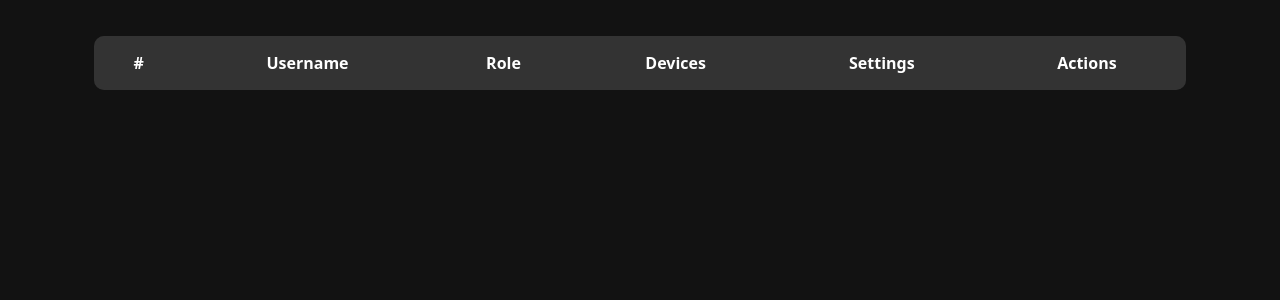
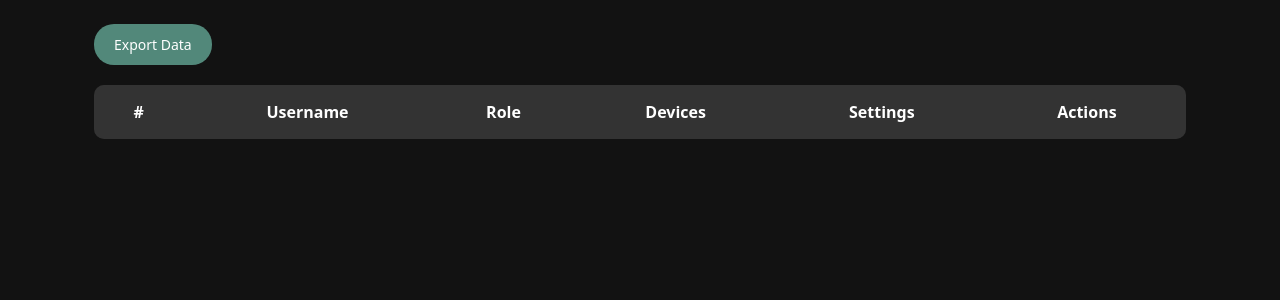
Before and after one commit to t0ry003/SmartDash, a Flask app: template templates/admin_dashboard.html in a window 1280 px wide. Shown: the part 66-366 px from the top of the page. Run offline with Flask 3, Linux system fonts and the light colour scheme; the template is opened without the code that fills it, so the values that code supplies are empty; some libraries are stand-ins or nearby versions.

Commit message:
Added: - Export data Updated: - Code readability

```diff
--- a/app.py
+++ b/app.py
@@ -2,6 +2,8 @@ import os
 import random
 
 import requests
+from Scripts.bottle import response
+
 import setup
 import pymssql
 from setup import *
@@ -32,13 +34,11 @@ print(f"{BColors.OKGREEN}DB URI: {db_uri}{BColors.ENDC}")
 db = SQLAlchemy(app)
 bcrypt = Bcrypt(app)
 
-# Flask-Login setup
 login_manager = LoginManager()
 login_manager.login_view = 'login'
 login_manager.init_app(app)
 
 
-# User Model
 class User(UserMixin, db.Model):
     id = db.Column(db.Integer, primary_key=True)
     username = db.Column(db.String(100), unique=True, nullable=False)
@@ -66,7 +66,6 @@ class User(UserMixin, db.Model):
     def get_devices(self):
         return json.loads(self.devices)
 
-    #     save user settings: theme, show ip address
     def save_settings(self, user_settings):
         self.settings = json.dumps(user_settings)
         db.session.commit()
@@ -75,13 +74,11 @@ class User(UserMixin, db.Model):
         return json.loads(self.settings)
 
 
-# Load user function
 @login_manager.user_loader
 def load_user(user_id):
     return db.session.get(User, int(user_id))
 
 
-# Route: Home (requires login)
 @app.route('/')
 @login_required
 def home():
@@ -90,7 +87,6 @@ def home():
     return render_template('home.html', username=user.username, devices=devices, get_device_icon=get_device_icon)
 
 
-# Route: Register
 @app.route('/register', methods=['GET', 'POST'])
 def register():
     if request.method == 'POST':
@@ -103,13 +99,11 @@ def register():
             flash('Username already exists. Choose another one.')
             return redirect(url_for('register'))
 
-        # check if any user exists to create the first admin
         if User.query.count() == 0:
             role = 'admin'
         else:
             role = 'user'
 
-        # Hash the password before saving using bcrypt
         hashed_password = bcrypt.generate_password_hash(password).decode('utf-8')
         new_user = User(username=username, password=hashed_password, role=role)
         db.session.add(new_user)
@@ -121,7 +115,6 @@ def register():
     return render_template('register.html')
 
 
-# Route: Login
 @app.route('/login', methods=['GET', 'POST'])
 def login():
     if request.method == 'POST':
@@ -161,7 +154,6 @@ def change_password():
     return redirect(url_for('login'))
 
 
-# Route: Logout
 @app.route('/logout')
 @login_required
 def logout():
@@ -169,7 +161,6 @@ def logout():
     return redirect(url_for('login'))
 
 
-# Admin panel for user management
 @app.route('/admin_dashboard', methods=['GET', 'POST'])
 @login_required
 def admin_dashboard():
@@ -280,32 +271,57 @@ def delete_device(user_id, device_id):
         return jsonify({'status': 'error', 'message': 'Device not found'}), 404
 
 
-# Route: Add Device
 @app.route('/add_device', methods=['POST'])
 @login_required
 def add_device():
     if not current_user.is_authenticated:
-        return redirect(url_for('login'))  # Ensure the user is logged in
+        return redirect(url_for('login'))
 
     device_name = request.form['device_name']
     device_ip = request.form['device_ip']
     device_type = request.form['device_type']
     current_user.add_device(device_name, device_ip, device_type)
 
-    return redirect(url_for('home'))  # Redirect to home after adding device
+    return redirect(url_for('home'))
 
 
-# Route: Remove Device
+@app.route('/export_data', methods=['GET'])
+@login_required
+def export_data():
+    if not current_user.is_authenticated:
+        return redirect(url_for('login'))
+
+    if (current_user.role != 'admin'):
+        return jsonify({'status': 'error', 'message': 'Unauthorized'}), 403
+
+    users = User.query.all()
+    data = []
+
+    for user in users:
+        user_data = {
+            'id': user.id,
+            'username': user.username,
+            'role': user.role,
+            'devices': json.loads(user.devices),
+            'settings': json.loads(user.settings)
+        }
+        data.append(user_data)
+
+    response = jsonify(data)
+    response.headers['Content-Disposition'] = 'attachment; filename=exported_data.json'
+    return response
+
+
 @app.route('/remove_device', methods=['POST'])
 @login_required
 def remove_device():
     if not current_user.is_authenticated:
-        return redirect(url_for('login'))  # Ensure the user is logged in
+        return redirect(url_for('login'))
 
     device_name = request.form['device_name']
     current_user.remove_device(device_name)
 
-    return redirect(url_for('home'))  # Redirect to home after removing device
+    return redirect(url_for('home'))
 
 
 @app.route('/toggle_device', methods=['POST'])
@@ -347,7 +363,7 @@ def get_device_icon(device_type):
         "sensor": "fa-rss",
         "fronius": "fa-solar-panel"
     }
-    return icons.get(device_type, "fa-question-circle")  # Default icon if type not found
+    return icons.get(device_type, "fa-question-circle")
 
 
 @app.route('/solar-data')
@@ -378,7 +394,7 @@ def solar_data():
             power_factor = data.get('Body', {}).get('Data', {}).get('PowerFactor_Sum', 0)
             reactive_power = data.get('Body', {}).get('Data', {}).get('PowerReactive_Q_Sum', 0)
 
-            co2_savings = 10.82  # You might want to calculate this dynamically
+            co2_savings = 10.82
 
             return jsonify({
                 'power': power,
@@ -403,7 +419,7 @@ def solar_data():
 
 def fetch_fronius_device_data():
     if not current_user.is_authenticated:
-        return redirect(url_for('login'))  # Ensure the user is logged in
+        return redirect(url_for('login'))
 
     device_data = []
     for device in current_user.get_devices():
@@ -427,8 +443,8 @@ def fetch_fronius_data(ip_address):
 
 @app.route('/temperature-data', methods=['GET'])
 def get_temperature_data():
-    temperature = round(random.uniform(5, 40.0), 2)  # Simulated temperature in °C
-    humidity = round(random.uniform(0, 70.0), 2)  # Simulated humidity in %
+    temperature = round(random.uniform(5, 40.0), 2)
+    humidity = round(random.uniform(0, 70.0), 2)
     pressure = round(random.uniform(0, 100), 2)
     data = {
         'temperature': temperature,
@@ -438,8 +454,7 @@ def get_temperature_data():
     return jsonify(data)
 
 
-# Main
 if __name__ == '__main__':
     with app.app_context():
-        db.create_all()  # Creates database tables in MySQL
+        db.create_all()
     app.run(host="0.0.0.0", port=5000, debug=True)
--- a/setup.py
+++ b/setup.py
@@ -42,7 +42,8 @@ def test_connection(db_uri):
         print(f"{BColors.OKGREEN}Connection successful!{BColors.ENDC}")
         return True
     except Exception as e:
-        print(f"{BColors.FAIL}Connection failed: {e}{BColors.ENDC}")
+        print(
+            f"{BColors.FAIL}Connection failed: {e}{BColors.ENDC}\n{BColors.OKCYAN}THE DATABASE MAY BE IN TIMEOUT.{BColors.ENDC}")
         return False
 
 
--- a/templates/admin_dashboard.html
+++ b/templates/admin_dashboard.html
@@ -7,6 +7,8 @@
         {% for message in get_flashed_messages() %}
             <div class="alert alert-danger mt-2 text-center">{{ message }}</div>
         {% endfor %}
+
+        <button id="export-data-btn" class="btn btn-primary btn-sm mt-2">Export Data</button>
 
         <div class="table-responsive">
             <table class="table table-dark table-striped text-center align-middle">
@@ -27,12 +29,14 @@
                         <td>{{ user.username }}</td>
                         <td>{{ user.role }}</td>
                         <td>
-                            <button class="btn btn-success btn-sm" data-bs-toggle="modal" data-bs-target="#devicesModal-{{ user.id }}">
+                            <button class="btn btn-success btn-sm" data-bs-toggle="modal"
+                                    data-bs-target="#devicesModal-{{ user.id }}">
                                 Show Devices ({{ user.get_devices()|length }})
                             </button>
                         </td>
                         <td>
-                            <button class="btn btn-success btn-sm" data-bs-toggle="modal" data-bs-target="#settingsModal-{{ user.id }}">
+                            <button class="btn btn-success btn-sm" data-bs-toggle="modal"
+                                    data-bs-target="#settingsModal-{{ user.id }}">
                                 Show Settings
                             </button>
                         </td>
@@ -47,7 +51,8 @@
                                 <input type="hidden" name="action" value="change_role">
                                 <select name="new_role" id="role_select" class="form-control d-inline w-auto">
                                     <option value="user" {% if user.role == 'user' %}selected{% endif %}>User</option>
-                                    <option value="admin" {% if user.role == 'admin' %}selected{% endif %}>Admin</option>
+                                    <option value="admin" {% if user.role == 'admin' %}selected{% endif %}>Admin
+                                    </option>
                                 </select>
                                 <button type="submit" class="btn btn-success btn-sm">Change Role</button>
                             </form>
@@ -62,11 +67,13 @@
     <!-- Modals for each user -->
     {% for user in users %}
         <!-- Devices Modal -->
-        <div class="modal fade" id="devicesModal-{{ user.id }}" tabindex="-1" aria-labelledby="devicesModalLabel-{{ user.id }}" aria-hidden="true">
+        <div class="modal fade" id="devicesModal-{{ user.id }}" tabindex="-1"
+             aria-labelledby="devicesModalLabel-{{ user.id }}" aria-hidden="true">
             <div class="modal-dialog modal-dialog-centered modal-md">
                 <div class="modal-content">
                     <div class="modal-header">
-                        <h5 class="modal-title" id="devicesModalLabel-{{ user.id }}">Devices for {{ user.username }}</h5>
+                        <h5 class="modal-title" id="devicesModalLabel-{{ user.id }}">Devices
+                            for {{ user.username }}</h5>
                         <button type="button" class="btn-close" data-bs-dismiss="modal" aria-label="Close"></button>
                     </div>
                     <div class="modal-body">
@@ -74,22 +81,31 @@
                             {% for device in user.get_devices() %}
                                 <div class="row mb-2 justify-content-center">
                                     <div class="col-2">
-                                        <input type="text" value="{{ device.name }}" class="form-control form-control-sm" data-device-id="{{ loop.index0 }}" data-field="name">
+                                        <input type="text" value="{{ device.name }}"
+                                               class="form-control form-control-sm" data-device-id="{{ loop.index0 }}"
+                                               data-field="name">
                                     </div>
                                     <div class="col-2">
-                                        <input type="text" value="{{ device.ip }}" class="form-control form-control-sm" data-device-id="{{ loop.index0 }}" data-field="ip">
+                                        <input type="text" value="{{ device.ip }}" class="form-control form-control-sm"
+                                               data-device-id="{{ loop.index0 }}" data-field="ip">
                                     </div>
                                     <div class="col-2">
-                                        <input type="text" value="{{ device.type }}" class="form-control form-control-sm" data-device-id="{{ loop.index0 }}" data-field="type">
+                                        <input type="text" value="{{ device.type }}"
+                                               class="form-control form-control-sm" data-device-id="{{ loop.index0 }}"
+                                               data-field="type">
                                     </div>
                                     <div class="col-2">
-                                        <button class="btn btn-danger btn-sm" onclick="deleteDevice({{ user.id }}, {{ loop.index0 }})">Delete</button>
+                                        <button class="btn btn-danger btn-sm"
+                                                onclick="deleteDevice({{ user.id }}, {{ loop.index0 }})">Delete
+                                        </button>
                                     </div>
                                 </div>
                             {% endfor %}
                         </div>
                         <div class="text-center">
-                            <button id="save-devices-{{ user.id }}" class="btn btn-success btn-sm mt-2" onclick="saveDevices({{ user.id }})">Save Devices</button>
+                            <button id="save-devices-{{ user.id }}" class="btn btn-success btn-sm mt-2"
+                                    onclick="saveDevices({{ user.id }})">Save Devices
+                            </button>
                         </div>
                     </div>
                 </div>
@@ -97,32 +113,43 @@
         </div>
 
         <!-- Settings Modal -->
-        <div class="modal fade" id="settingsModal-{{ user.id }}" tabindex="-1" aria-labelledby="settingsModalLabel-{{ user.id }}" aria-hidden="true">
+        <div class="modal fade" id="settingsModal-{{ user.id }}" tabindex="-1"
+             aria-labelledby="settingsModalLabel-{{ user.id }}" aria-hidden="true">
             <div class="modal-dialog modal-dialog-centered modal-md">
                 <div class="modal-content">
                     <div class="modal-header">
-                        <h5 class="modal-title" id="settingsModalLabel-{{ user.id }}">Settings for {{ user.username }}</h5>
+                        <h5 class="modal-title" id="settingsModalLabel-{{ user.id }}">Settings
+                            for {{ user.username }}</h5>
                         <button type="button" class="btn-close" data-bs-dismiss="modal" aria-label="Close"></button>
                     </div>
                     <div class="modal-body">
                         <div class="row mb-2 justify-content-center">
                             <div class="col-12 text-center">
                                 <label for="theme-select-{{ user.id }}" class="form-label">Theme</label>
-                                <select id="theme-select-{{ user.id }}" class="form-control form-control-sm d-inline w-auto" data-setting-field="theme">
-                                    <option value="dark" {% if user.get_settings().theme == 'dark' %}selected{% endif %}>Dark</option>
-                                    <option value="light" {% if user.get_settings().theme == 'light' %}selected{% endif %}>Light</option>
+                                <select id="theme-select-{{ user.id }}"
+                                        class="form-control form-control-sm d-inline w-auto" data-setting-field="theme">
+                                    <option value="dark"
+                                            {% if user.get_settings().theme == 'dark' %}selected{% endif %}>Dark
+                                    </option>
+                                    <option value="light"
+                                            {% if user.get_settings().theme == 'light' %}selected{% endif %}>Light
+                                    </option>
                                 </select>
                             </div>
                         </div>
                         <div class="row mb-2 align-items-center justify-content-center">
                             <div class="col-auto text-center">
-                                <input type="checkbox" class="form-check-input me-1" data-setting-field="show_ip" id="show-ip-admin-{{ user.id }}" {% if user.get_settings().show_ip %}checked{% endif %}>
+                                <input type="checkbox" class="form-check-input me-1" data-setting-field="show_ip"
+                                       id="show-ip-admin-{{ user.id }}"
+                                       {% if user.get_settings().show_ip %}checked{% endif %}>
                                 <label for="show-ip-admin-{{ user.id }}" class="form-check-label">Show IP</label>
                             </div>
                         </div>
-                        <div class="row">
+                        <div class="row align-items-center justify-content-center">
                             <div class="col-12 text-center">
-                                <button class="btn btn-success btn-sm mt-2" onclick="saveSettings({{ user.id }})">Save Settings</button>
+                                <button class="btn btn-success btn-sm mt-2" onclick="saveSettings({{ user.id }})">Save
+                                    Settings
+                                </button>
                             </div>
                         </div>
                     </div>
@@ -135,12 +162,15 @@
         .modal-md {
             max-width: 50%;
         }
+
         .device-list {
             max-height: 400px;
         }
+
         .form-control-sm {
             max-width: 150px;
         }
+
         @media (max-width: 768px) {
             .row {
                 justify-content: center;
@@ -219,5 +249,21 @@
                     }
                 });
         }
+
+        document.getElementById('export-data-btn').addEventListener('click', function () {
+            fetch('/export_data')
+                .then(response => response.blob())
+                .then(blob => {
+                    const url = window.URL.createObjectURL(blob);
+                    const a = document.createElement('a');
+                    a.style.display = 'none';
+                    a.href = url;
+                    a.download = 'exported_data.json';
+                    document.body.appendChild(a);
+                    a.click();
+                    window.URL.revokeObjectURL(url);
+                })
+                .catch(error => console.error('Error exporting data:', error));
+        });
     </script>
 {% endblock %}
```
